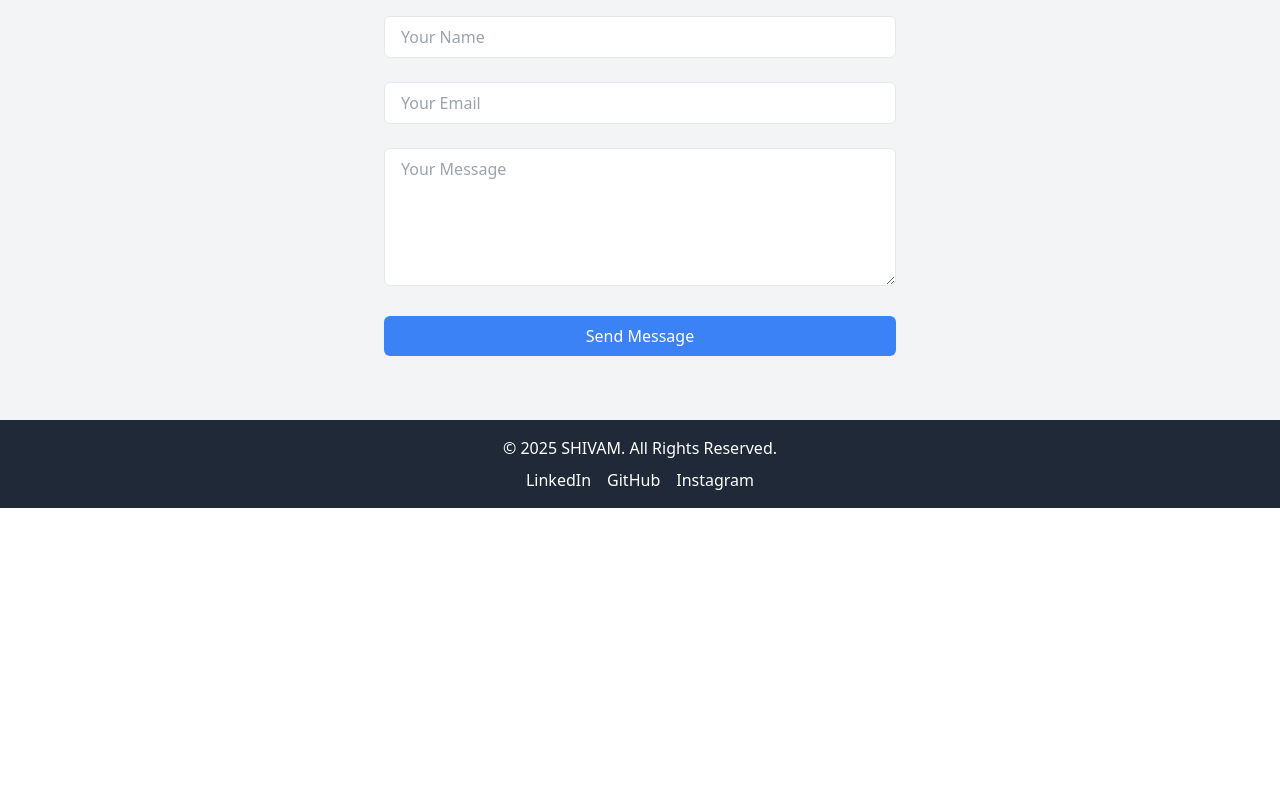
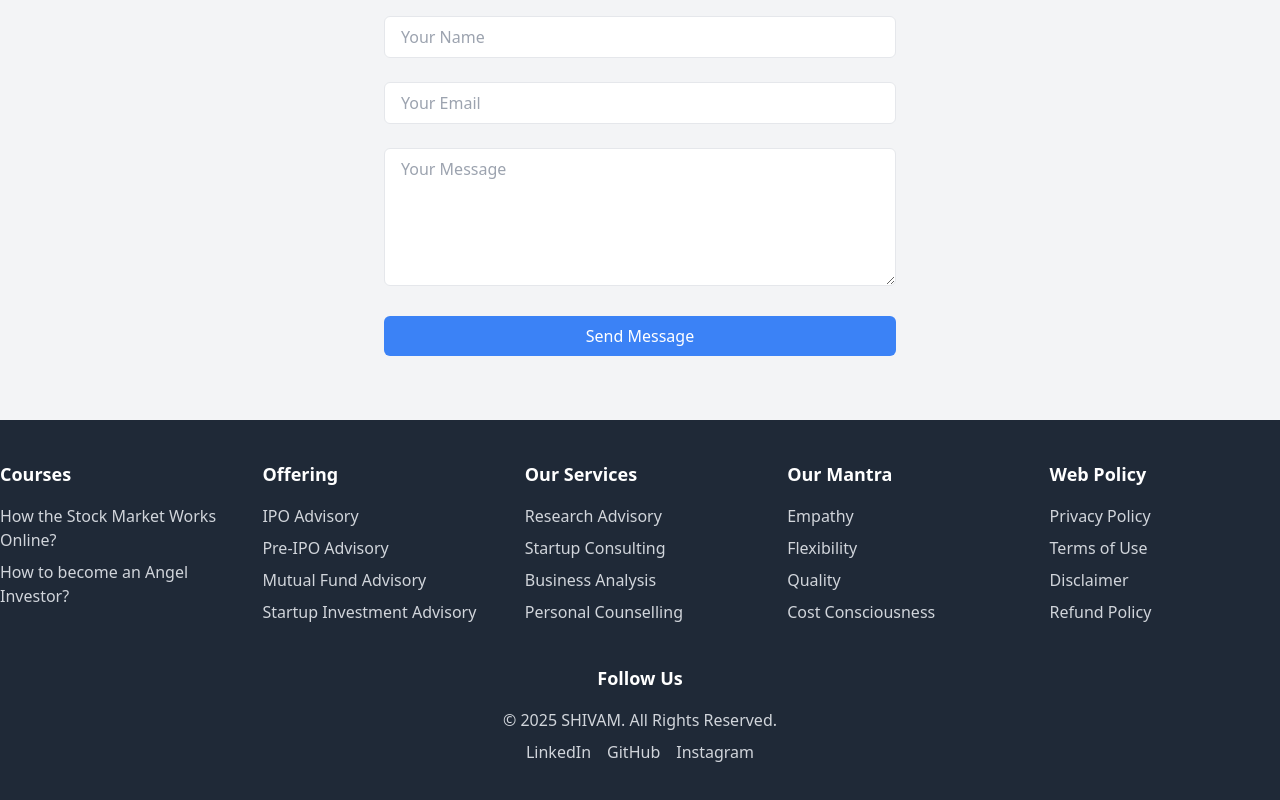
Before and after one commit to Shivam-310/Portfolio-1, a React (Create React App) app: page / in a window 1280 px wide. Shown: the part 1944-2744 px from the top of the page. Before the commit the page ends 2452 px from the top, so only its background shows below. Built offline with nearby package versions, Linux system fonts and the light colour scheme.

Commit message:
modification

```diff
--- a/src/component/Footer.js
+++ b/src/component/Footer.js
@@ -2,7 +2,73 @@ import React from "react";
 
 const Footer = () => {
   return (
-    <footer className="bg-gray-800 text-white py-4">
+    <footer className="bg-gray-800 text-gray-300 py-10">
+      <div className="container mx-auto grid grid-cols-1 md:grid-cols-5 gap-8 text-center md:text-left">
+        {/* Courses */}
+        <div>
+          <h3 className="text-lg font-semibold mb-4 text-white">Courses</h3>
+          <ul className="space-y-2">
+            <li><a href="#" className="hover:text-gray-400">How the Stock Market Works Online?</a></li>
+            <li><a href="#" className="hover:text-gray-400">How to become an Angel Investor?</a></li>
+          </ul>
+        </div>
+
+        {/* Offering */}
+        <div>
+          <h3 className="text-lg font-semibold mb-4 text-white">Offering</h3>
+          <ul className="space-y-2">
+            <li><a href="#" className="hover:text-gray-400">IPO Advisory</a></li>
+            <li><a href="#" className="hover:text-gray-400">Pre-IPO Advisory</a></li>
+            <li><a href="#" className="hover:text-gray-400">Mutual Fund Advisory</a></li>
+            <li><a href="#" className="hover:text-gray-400">Startup Investment Advisory</a></li>
+          </ul>
+        </div>
+
+        {/* Our Services */}
+        <div>
+          <h3 className="text-lg font-semibold mb-4 text-white">Our Services</h3>
+          <ul className="space-y-2">
+            <li><a href="#" className="hover:text-gray-400">Research Advisory</a></li>
+            <li><a href="#" className="hover:text-gray-400">Startup Consulting</a></li>
+            <li><a href="#" className="hover:text-gray-400">Business Analysis</a></li>
+            <li><a href="#" className="hover:text-gray-400">Personal Counselling</a></li>
+          </ul>
+        </div>
+
+        {/* Our Mantra */}
+        <div>
+          <h3 className="text-lg font-semibold mb-4 text-white">Our Mantra</h3>
+          <ul className="space-y-2">
+            <li><a href="#" className="hover:text-gray-400">Empathy</a></li>
+            <li><a href="#" className="hover:text-gray-400">Flexibility</a></li>
+            <li><a href="#" className="hover:text-gray-400">Quality</a></li>
+            <li><a href="#" className="hover:text-gray-400">Cost Consciousness</a></li>
+          </ul>
+        </div>
+
+        {/* Web Policy */}
+        <div>
+          <h3 className="text-lg font-semibold mb-4 text-white">Web Policy</h3>
+          <ul className="space-y-2">
+            <li><a href="#" className="hover:text-gray-400">Privacy Policy</a></li>
+            <li><a href="#" className="hover:text-gray-400">Terms of Use</a></li>
+            <li><a href="#" className="hover:text-gray-400">Disclaimer</a></li>
+            <li><a href="#" className="hover:text-gray-400">Refund Policy</a></li>
+          </ul>
+        </div>
+      </div>
+
+      {/* Social Media */}
+      <div className="mt-10 text-center">
+        <h3 className="text-lg font-semibold mb-4 text-white">Follow Us</h3>
+        <div className="flex justify-center space-x-4">
+          <a href="#" className="text-2xl hover:text-gray-400"><i className="fab fa-linkedin"></i></a>
+          <a href="#" className="text-2xl hover:text-gray-400"><i className="fab fa-twitter"></i></a>
+          <a href="#" className="text-2xl hover:text-gray-400"><i className="fab fa-whatsapp"></i></a>
+          <a href="#" className="text-2xl hover:text-gray-400"><i className="fab fa-youtube"></i></a>
+          <a href="#" className="text-2xl hover:text-gray-400"><i className="fab fa-instagram"></i></a>
+        </div>
+      </div>
       <div className="container mx-auto text-center">
         <p>&copy; 2025 SHIVAM. All Rights Reserved.</p>
         <div className="flex justify-center space-x-4 mt-2">
```
